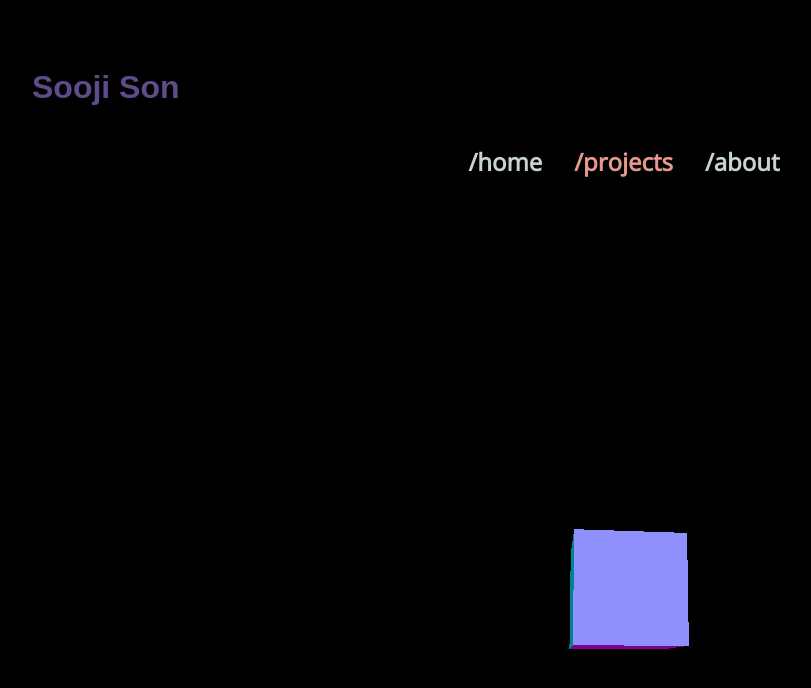
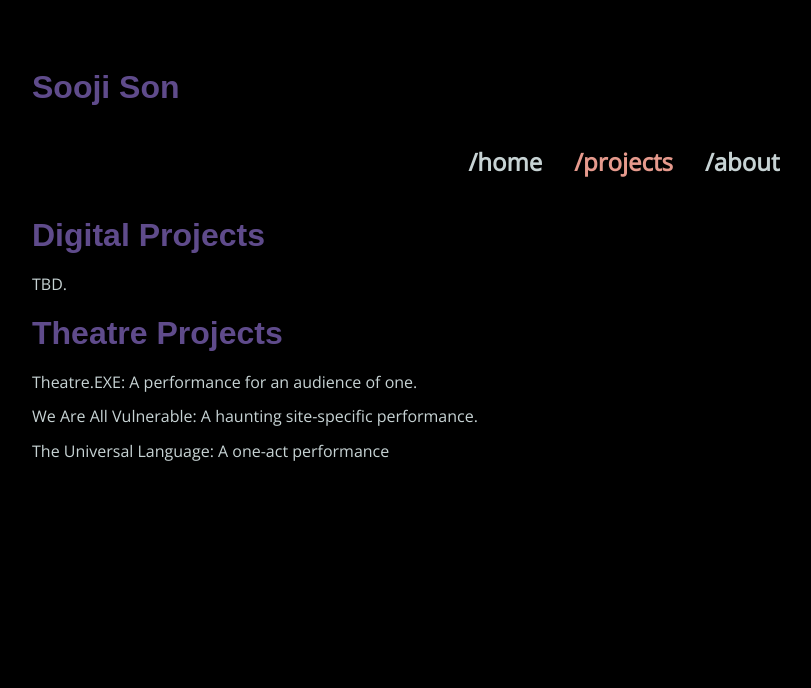
Before and after one commit to soojison/soojison.github.io, a React (Vite) app: page /projects in a window 1280 px wide. Shown: the top 688 px of the page, without its empty margins (16-827 px from the left). Built offline with nearby package versions, Linux system fonts and the light colour scheme; a web font is replaced by a local one.

Commit message:
add projects placeholder

```diff
--- a/src/App.js
+++ b/src/App.js
@@ -2,6 +2,7 @@ import React from "react";
 import { BrowserRouter as Router, Switch, Route } from "react-router-dom";
 import Home from "./pages/home";
 import About from "./pages/about";
+import Projects from './pages/projects';
 import 'normalize.css';
 
 const App = () => {
@@ -9,8 +10,8 @@ const App = () => {
     <Router>
       <Switch>
         <Route path="/about" component={About} />
-        <Route path="projects" component={About} />
-        <Route path="/" component={Home} />
+        <Route path="/projects" component={Projects} />
+        <Route exact path="/" component={Home} />
       </Switch>
     </Router>
   );
--- /dev/null
+++ b/src/pages/projects.js
@@ -0,0 +1,21 @@
+import React from "react";
+import Layout from '../containers/Layout';
+
+const Projects = () => {
+  return (
+    <Layout>
+    <div className="content">
+      <h1>Digital Projects</h1>
+      <p>
+        TBD.
+      </p>
+      <h1>Theatre Projects</h1>
+      <p>Theatre.EXE: A performance for an audience of one.</p>
+      <p>We Are All Vulnerable: A haunting site-specific performance.</p>
+      <p>The Universal Language: A one-act performance</p>
+    </div>
+    </Layout>
+  );
+};
+
+export default Projects;
```
